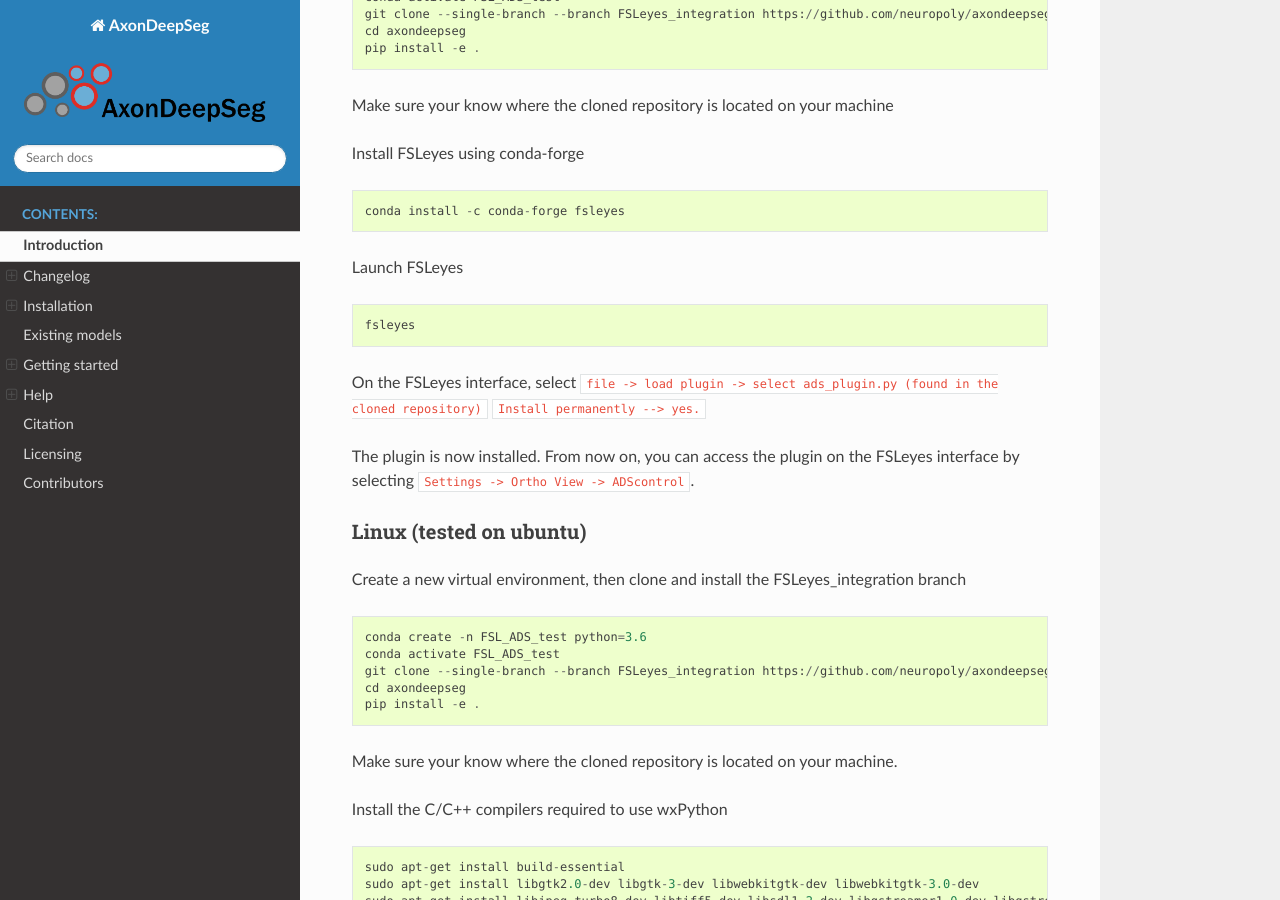
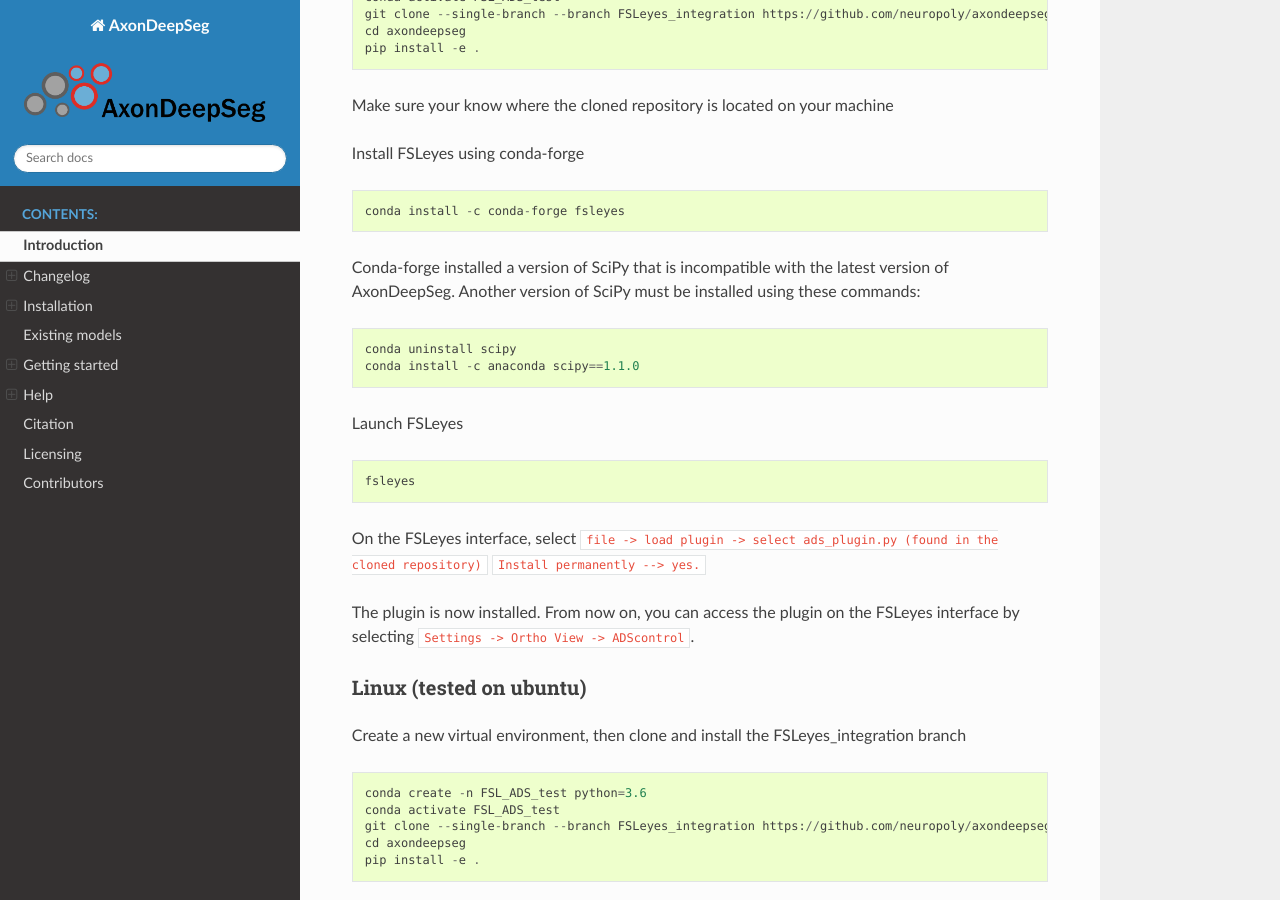
Before and after one commit to axondeepseg/axondeepseg, a Sphinx documentation site: the page built from docs/source/documentation.rst, in a window 1280 px wide and 900 px high, scrolled down 7001 px. Built offline with Sphinx 7.4.7 and the Read the Docs theme 2.0.0, drawn with Linux system fonts in a browser that asks for light colours.

Commit message:
#182 Added workaround instructions for the installation of the plugin on Mac

```diff
--- a/docs/source/documentation.rst
+++ b/docs/source/documentation.rst
@@ -258,6 +258,12 @@ Make sure your know where the cloned repository is located on your machine
 Install FSLeyes using conda-forge ::
 
            conda install -c conda-forge fsleyes
+
+Conda-forge installed a version of SciPy that is incompatible with the latest version of AxonDeepSeg.
+Another version of SciPy must be installed using these commands:  ::
+
+           conda uninstall scipy
+           conda install -c anaconda scipy==1.1.0
 
 Launch FSLeyes ::
 
```
